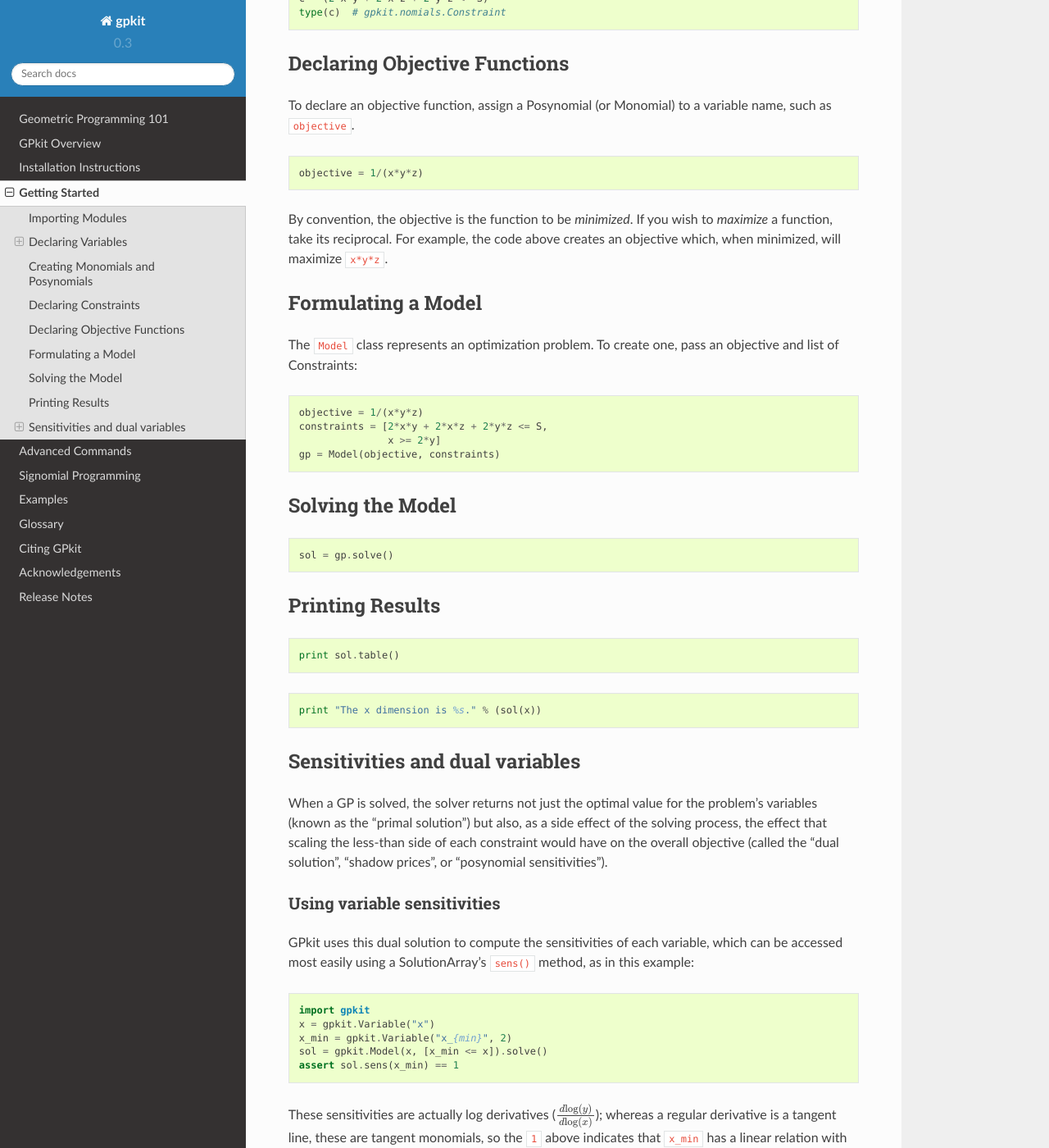
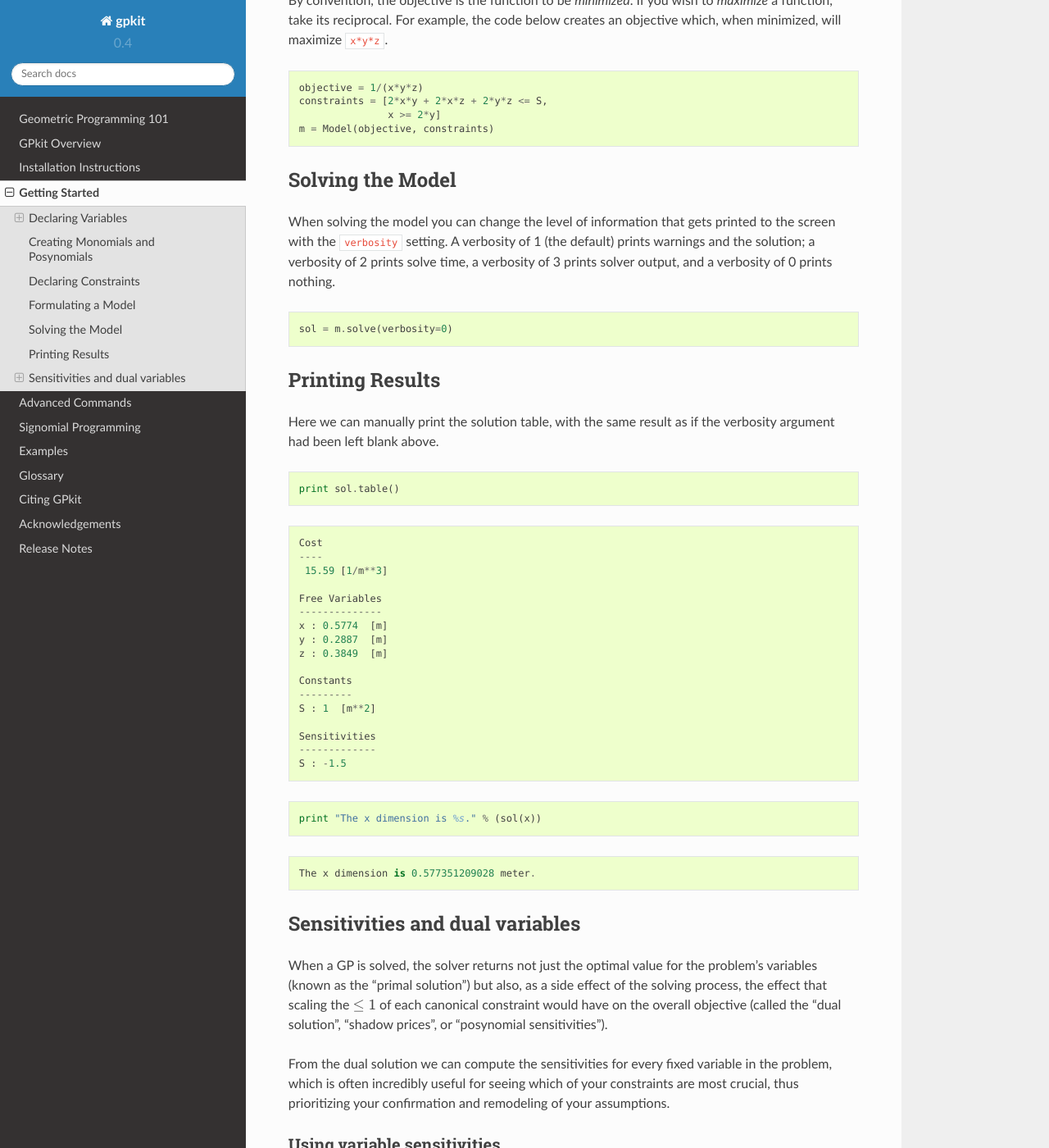
Before and after one commit to convexengineering/gpkit, a Sphinx documentation site: the page built from docs/source/gettingstarted.rst, in a window 1280 px wide and 1400 px high, scrolled down 2232 px. Shown: the whole window at 82% size. Built offline with Sphinx 7.4.7 and the Read the Docs theme 2.0.0, drawn with Linux system fonts in a browser that asks for light colours; some of the changed text lies outside the part shown.

Commit message:
various doc edits, including a few TODO-comments related to plotting

```diff
--- a/docs/source/conf.py
+++ b/docs/source/conf.py
@@ -48,16 +48,16 @@
 
 # General information about the project.
 project = u'gpkit'
-copyright = u'2015, MIT Department of Aeronautics and Astronautics'
+copyright = u'2016 MIT Hoburg Research Group'
 
 # The version info for the project you're documenting, acts as replacement for
 # |version| and |release|, also used in various other places throughout the
 # built documents.
 #
 # The short X.Y version.
-version = '0.3'
+version = '0.4'
 # The full version, including alpha/beta/rc tags.
-release = '0.3.4'
+release = '0.4.0'
 
 # The language for content autogenerated by Sphinx. Refer to documentation
 # for a list of supported languages.
--- a/docs/source/examples.rst
+++ b/docs/source/examples.rst
@@ -4,7 +4,7 @@
 iPython Notebook Examples
 =========================
 
-More examples, including some in-depth and experimental models, can be seen `on nbviewer <http://nbviewer.ipython.org/github/hoburg/gpkit/tree/master/docs/source/ipynb/>`_.
+More examples, including some with in-depth explanations and interactive visualizations, can be seen `on nbviewer <http://nbviewer.ipython.org/github/hoburg/gpkit/tree/master/docs/source/ipynb/>`_.
 
 
 A Trivial GP
--- a/docs/source/gettingstarted.rst
+++ b/docs/source/gettingstarted.rst
@@ -1,13 +1,9 @@
 Getting Started
 ***************
 
-GPkit is a Python package. We assume basic familiarity with Python. If you are new to Python take a look at `Learn Python <http://www.learnpython.org>`_.
+GPkit is a Python package, so we assume basic familiarity with Python: if you"re new to Python we reccomend you take a look at `Learn Python <http://www.learnpython.org>`_.
 
-Of course, the first thing to do is `install GPkit <installation.html>`_ .
-
-Importing Modules
-=================
-The first thing to do when using GPkit is to import the classes and modules you will need. For example,
+Alright: `install GPkit <installation.html>`_ and import away.
 
 .. code-block:: python
 
@@ -16,23 +12,21 @@
 
 Declaring Variables
 ===================
-Instances of the ``Variable`` class represent scalar decision variables. They store a key (i.e. name) used to look up the Variable in dictionaries, and optionally units, a description, and a value (if the Variable is to be held constant).
+Instances of the ``Variable`` class represent scalar free variables. They store a key (i.e. name) used to look up the Variable in dictionaries, and optionally units, a description, and a value (if the Variable is to be held constant).
 
 
-Decision Variables
+Free Variables
 ------------------
 .. code-block:: python
 
     # Declare a variable, x
-    x = Variable('x')
+    x = Variable("x")
 
     # Declare a variable, y, with units of meters
-    y = Variable('y','m')
+    y = Variable("y","m")
 
     # Declare a variable, z, with units of meters, and a description
-    z = Variable('z', 'm', 'A variable called z with units of meters')
-
-Note: make sure you have imported the class ``Variable`` beforehand.
+    z = Variable("z", "m", "A variable called z with units of meters")
 
 Fixed Variables
 ---------------
@@ -62,37 +55,39 @@
 
 .. code-block:: python
 
-    # Declare a 3-element vector variable 'x' with units of 'm'
-    x = VectorVariable(3, "x", "m", "3-D Position")
+    # Declare a 3-element vector variable "x" with units of "m"
+    x = VectorVariable(3, "x", "m", "Cube corner coordinates")
+    x_min = VectorVariable(3, "x", [1, 2, 3], "m", "Cube corner minimum")
 
 
 Creating Monomials and Posynomials
 ==================================
 
 Monomial and posynomial expressions can be created using mathematical operations on variables.
-This is implemented under-the-hood using operator overloading in Python.
 
 .. code-block:: python
 
     # create a Monomial term xy^2/z
-    x = Variable('x')
-    y = Variable('y')
-    z = Variable('z')
+    x = Variable("x")
+    y = Variable("y")
+    z = Variable("z")
     m = x * y**2 / z
     type(m)  # gpkit.nomials.Monomial
 
 .. code-block:: python
 
     # create a Posynomial expression x + xy^2
-    x = Variable('x')
-    y = Variable('y')
+    x = Variable("x")
+    y = Variable("y")
     p = x + x * y**2
     type(p)  # gpkit.nomials.Posynomial
 
 Declaring Constraints
 =====================
 
-``Constraint`` objects represent constraints of the form ``Monomial >= Posynomial``  or ``Monomial == Monomial`` (which are the forms required for Model-compatibility).
+.. Introduce ConstraintSets here
+
+``Constraint`` objects represent constraints of the form ``Monomial >= Posynomial``  or ``Monomial == Monomial`` (which are the forms required for GP-compatibility).
 
 Note that constraints must be formed using ``<=``, ``>=``, or ``==`` operators, not ``<`` or ``>``.
 
@@ -100,61 +95,81 @@
 
     # consider a block with dimensions x, y, z less than 1
     # constrain surface area less than 1.0 m^2
-    x = Variable('x', 'm')
-    y = Variable('y', 'm')
-    z = Variable('z', 'm')
-    S = Variable('S', 1.0, 'm^2')
+    x = Variable("x", "m")
+    y = Variable("y", "m")
+    z = Variable("z", "m")
+    S = Variable("S", 1.0, "m^2")
     c = (2*x*y + 2*x*z + 2*y*z <= S)
-    type(c)  # gpkit.nomials.Constraint
-
-
-Declaring Objective Functions
-=============================
-To declare an objective function, assign a Posynomial (or Monomial) to a variable name, such as ``objective``.
-
-.. code-block:: python
-
-    objective = 1/(x*y*z)
-
-By convention, the objective is the function to be *minimized*. If you wish to *maximize* a function, take its reciprocal. For example, the code above creates an objective which, when minimized, will maximize ``x*y*z``.
-
+    type(c)  # gpkit.nomials.PosynomialInequality
 
 Formulating a Model
 ================
 
-The ``Model`` class represents an optimization problem. To create one, pass an objective and list of Constraints:
+The ``Model`` class represents an optimization problem. To create one, pass an objective and list of Constraints.
+
+By convention, the objective is the function to be *minimized*. If you wish to *maximize* a function, take its reciprocal. For example, the code below creates an objective which, when minimized, will maximize ``x*y*z``.
 
 .. code-block:: python
 
     objective = 1/(x*y*z)
     constraints = [2*x*y + 2*x*z + 2*y*z <= S,
                    x >= 2*y]
-    gp = Model(objective, constraints)
+    m = Model(objective, constraints)
 
 
 Solving the Model
 ==============
 
+When solving the model you can change the level of information that gets printed to the screen with the ``verbosity`` setting. A verbosity of 1 (the default) prints warnings and the solution; a verbosity of 2 prints solve time, a verbosity of 3 prints solver output, and a verbosity of 0 prints nothing.
+
 .. code-block:: python
 
-    sol = gp.solve()
+    sol = m.solve(verbosity=0)
 
 
 Printing Results
 ================
 
+Here we can manually print the solution table, with the same result as if the verbosity argument had been left blank above.
+
 .. code-block:: python
 
     print sol.table()
+
+::
+
+    Cost
+    ----
+     15.59 [1/m**3]
+
+    Free Variables
+    --------------
+    x : 0.5774  [m]
+    y : 0.2887  [m]
+    z : 0.3849  [m]
+
+    Constants
+    ---------
+    S : 1  [m**2]
+
+    Sensitivities
+    -------------
+    S : -1.5
 
 .. code-block:: python
 
     print "The x dimension is %s." % (sol(x))
 
+::
+
+    The x dimension is 0.577351209028 meter.
+
 Sensitivities and dual variables
 ================================
 
-When a GP is solved, the solver returns not just the optimal value for the problem’s variables (known as the "primal solution") but also, as a side effect of the solving process, the effect that scaling the less-than side of each constraint would have on the overall objective (called the "dual solution", "shadow prices", or "posynomial sensitivities").
+When a GP is solved, the solver returns not just the optimal value for the problem’s variables (known as the "primal solution") but also, as a side effect of the solving process, the effect that scaling the :math:`\leq 1` of each canonical constraint would have on the overall objective (called the "dual solution", "shadow prices", or "posynomial sensitivities").
+
+From the dual solution we can compute the sensitivities for every fixed variable in the problem, which is often incredibly useful for seeing which of your constraints are most crucial, thus prioritizing your confirmation and remodeling of your assumptions.
 
 Using variable sensitivities
 ----------------------------
@@ -178,3 +193,5 @@
     x_squared_min = gpkit.Variable("x^2_{min}", 2)
     sol = gpkit.Model(x, [x_squared_min <= x**2]).solve()
     assert sol.sens(x_squared_min) == 2
+
+.. add a plot of a monomial approximation vs a tangent approximation
```
Also changed, not shown: other parts of docs/source/gettingstarted.rst (+4 -5 lines), docs/source/gp101.rst (+9 -7 lines), docs/source/gpkit101.rst (+4 -5 lines), docs/source/signomialprogramming.rst (+6 -2 lines), 1 other file.
